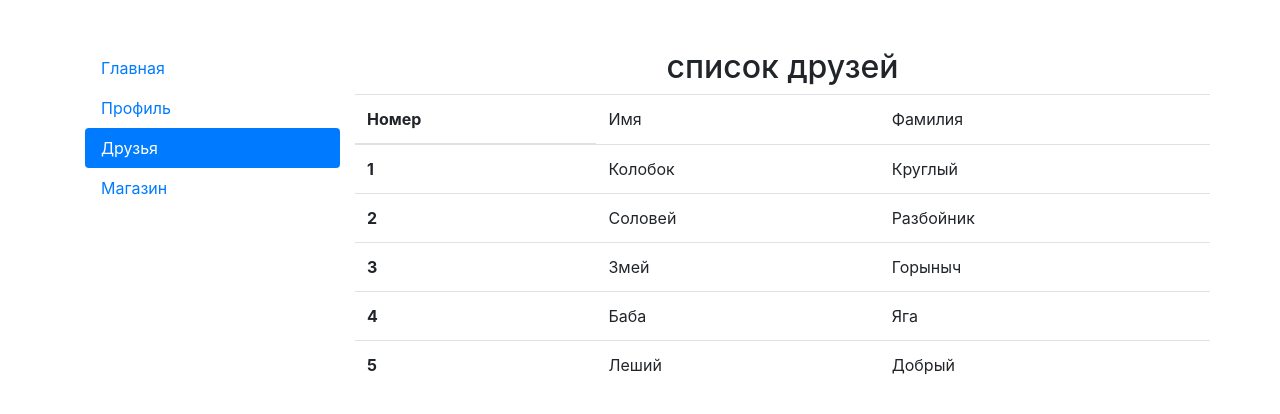
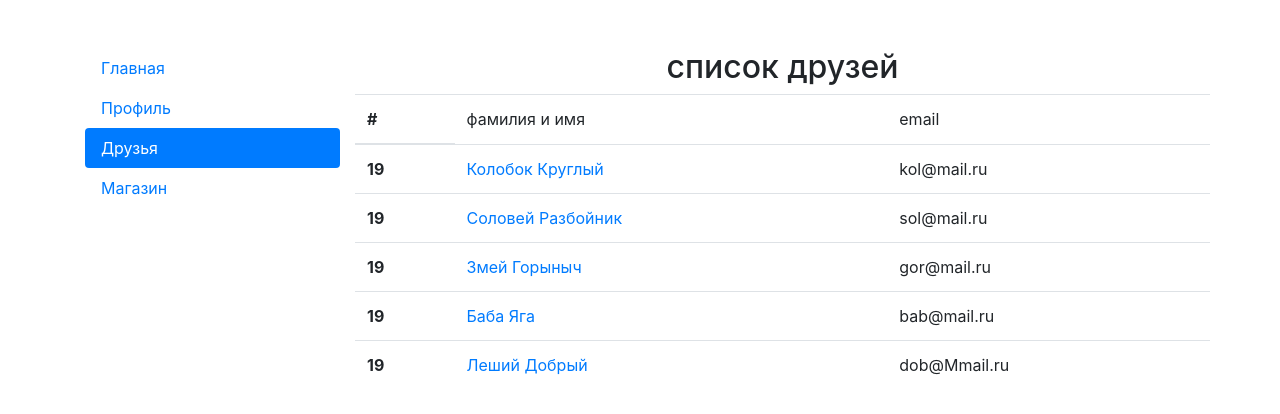
Before and after one commit to Oleska8507/030-, a React (Create React App) app: page /friends in a window 1280 px wide. Shown: the top 414 px of the page. Built offline with nearby package versions, Linux system fonts and the light colour scheme.

Commit message:
22.04/ location problem

```diff
--- a/src/components/Friends.jsx
+++ b/src/components/Friends.jsx
@@ -1,10 +1,15 @@
+import { NavLink } from "react-router-dom";
 
 const TabeRow = (props) => {
   return (
       <tr>
       <th scope="row">{props.index + 1}</th>
-      <td>{props.name}</td>
-      <td>{props.lastname}</td>
+      <td>
+        <NavLink to={"/profile/" + props.id}>
+        {props.name} {props.lastname}
+        </NavLink>
+        </td>
+      <td>{props.email}</td>
     </tr>
   )
 }
@@ -15,7 +20,7 @@ export const Friends = (props) => {
   let usersCount = Object.keys(users).length;
   let userRow = [];
   for (let i = 0; i < usersCount; i++) {
-    userRow.push(<TabeRow key={i} index={i} name={users[i].name} lastname={users[i].lastname}/>);
+    userRow.push(<TabeRow key={i} index={users[1].id} name={users[i].name} lastname={users[i].lastname} email={users[i].email}/>);
   }
   return (
     <>
@@ -24,9 +29,9 @@ export const Friends = (props) => {
     <table className="table table-striped">
     <thead>
     <tr>
-      <th scope="col">Номер</th>
-      <td scope="col">Имя</td>
-      <td scope="col">Фамилия</td>
+      <th scope="col">#</th>
+      <td scope="col">фамилия и имя</td>
+      <td scope="col">email</td>
     </tr>
   </thead>
     {userRow}
--- a/src/components/Profile.jsx
+++ b/src/components/Profile.jsx
@@ -1,7 +1,8 @@
 import styles from "./Profile.module.css";
 
 export const Profile = (props) => {
-  let user = props.function();
+  let userId = location.pathname.split("/")[2];
+  let user = props.function(userId);
   // console.log(user);
   return (
     <div className="row">
--- a/src/state.jsx
+++ b/src/state.jsx
@@ -2,21 +2,49 @@ const user = {
   id: "1",
   name: "Иван",
   lastname: "Иванов",
-  emil: "ivan@ya.ru",
+  email: "ivan@ya.ru",
   about: "это моя история из жизни",
   avatar: "https://images.unsplash.com/photo-1633332755192-727a05c4013d?ixlib=rb-4.0.3&ixid=MnwxMjA3fDB8MHxzZWFyY2h8Mnx8dXNlcnxlbnwwfHwwfHw%3D&w=300&q=70",
 };
 
 
 const users = {
-  0: {name: "Колобок", lastname: "Круглый"},
-  1: {name: "Соловей", lastname: "Разбойник"},
-  2: {name: "Змей", lastname: "Горыныч"},
-  3: {name: "Баба", lastname: "Яга"},
-  4: {name: "Леший", lastname: "Добрый"},
+  0: {name: "Колобок",
+  lastname: "Круглый",
+  id: 24,
+  email: "kol@mail.ru",
+  avatar: "https://images.unsplash.com/photo-1438761681033-6461ffad8d80?ixlib=rb-4.0.3&ixid=M3wxMjA3fDB8MHxzZWFyY2h8NHx8dXNlcnxlbnwwfHwwfHx8MA%3D%3D&w=300&q=80"
+},
+  1: {name: "Соловей",
+  lastname: "Разбойник",
+  id: 18,
+  email: "sol@mail.ru",
+  avatar:"https://images.unsplash.com/photo-1494790108377-be9c29b29330?ixlib=rb-4.0.3&ixid=M3wxMjA3fDB8MHxzZWFyY2h8Mnx8dXNlcnN8ZW58MHx8MHx8fDA%3D&w=300&q=80"
+},
+  2: {name: "Змей",
+  lastname: "Горыныч",
+  id: 5,
+  email: "gor@mail.ru",
+  avatar: "https://images.unsplash.com/photo-1535713875002-d1d0cf377fde?ixlib=rb-4.0.3&ixid=M3wxMjA3fDB8MHxzZWFyY2h8Mnx8dXNlcnxlbnwwfHwwfHx8MA%3D%3D&w=300&q=80"
+},
+  3: {name: "Баба",
+  lastname: "Яга",
+  id: 92,
+  email: "bab@mail.ru",
+  avatar: "https://images.unsplash.com/photo-1507003211169-0a1dd7228f2d?ixlib=rb-4.0.3&ixid=M3wxMjA3fDB8MHxzZWFyY2h8Mnx8dXNlciUyMHBlcnNvbmF8ZW58MHx8MHx8fDA%3D&w=300&q=80"
+},
+  4: {name: "Леший",
+  lastname: "Добрый",
+  id: 44,
+  email: "dob@Mmail.ru",
+  avatar:"https://images.unsplash.com/photo-1573497019940-1c28c88b4f3e?ixlib=rb-4.0.3&ixid=M3wxMjA3fDB8MHxzZWFyY2h8MXx8dXNlciUyMHBlcnNvbmF8ZW58MHx8MHx8fDA%3D&w=300&q=80"
+},
 }
 
-export function getUser () {
+export function getUser (userId) {
+  for (let i = 0; i < Object.keys(users).length; i++) {
+    if (users[i].id == userId) return users[i];
+  }
   return user;
 }
 
```
